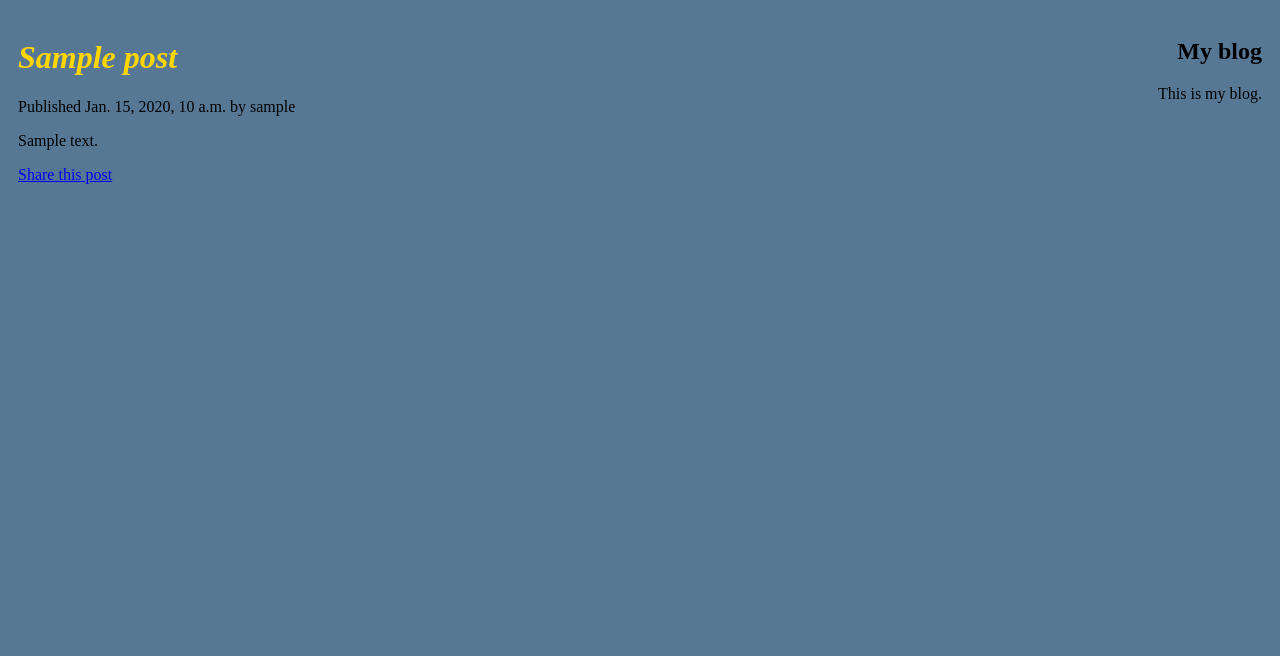
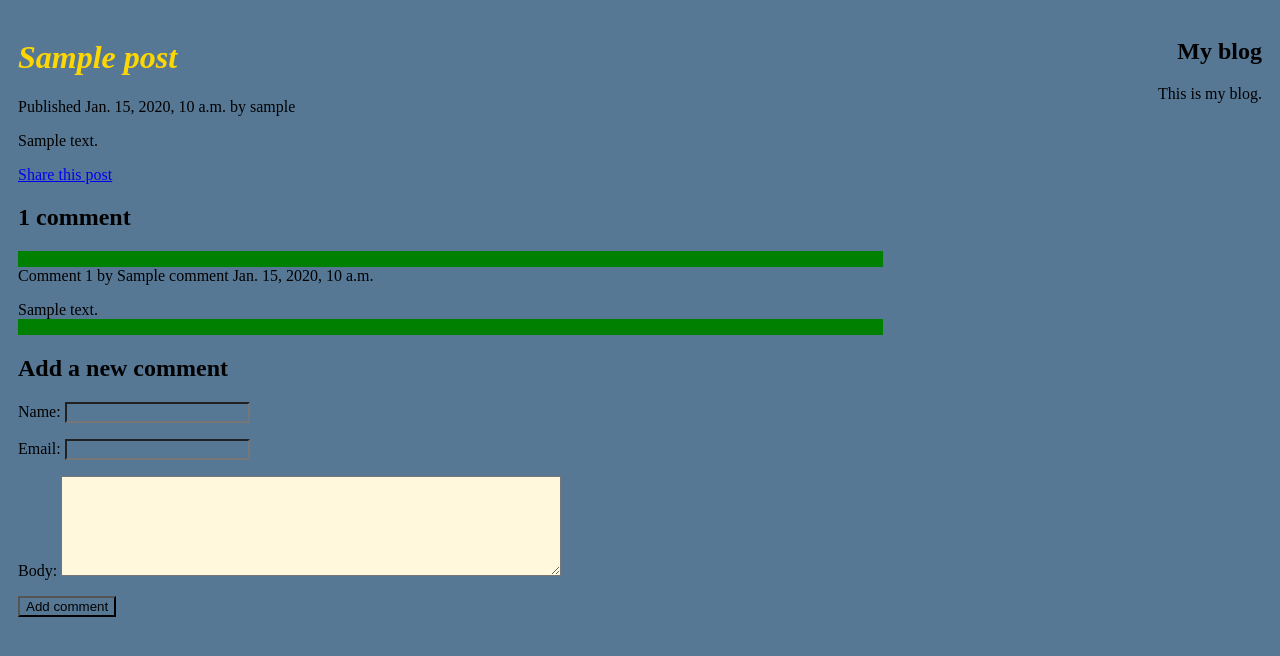
Before and after one commit to yurastepanenko/python-blog, a Django app: a page that uses myblog/blog/templates/blog/post/detail.html in a window 1280 px wide. Shown: the top 656 px of the page. Run offline with Django 4.2, Linux system fonts and the light colour scheme; tables that the repository leaves empty hold one stand-in row (values such as "Sample post").

Commit message:
add comments

```diff
--- a/myblog/blog/forms.py
+++ b/myblog/blog/forms.py
@@ -1,9 +1,18 @@
 from django import forms
+from .models import Comment
 
 
+# форма для отправки постов
 class EmailPostForm(forms.Form):
     name = forms.CharField(max_length=25)
     email = forms.EmailField()
     to = forms.EmailField()
     comments = forms.CharField(required=False,
                                widget=forms.Textarea)
+
+
+# форма для отправки комментариев
+class CommentForm(forms.ModelForm):
+    class Meta:
+        model = Comment
+        fields = ('name', 'email', 'body')
--- a/myblog/blog/models.py
+++ b/myblog/blog/models.py
@@ -3,6 +3,8 @@ from django.utils import timezone
 from django.contrib.auth.models import User
 from django.urls import reverse
 
+
+# Класс для постов
 class Post(models.Model):
     STATUS_CHOICES = (
         ('draft', 'Draft'),
@@ -26,10 +28,27 @@ class Post(models.Model):
                              self.publish.strftime('%d'),
                              self.slug])
 
+    # class Meta:
+    #     ordering = ('-publish','created')
 
-class Meta:
-    ordering = ('-publish',)
+    def __str__(self):
+        return self.title
 
 
-def __str__(self):
-    return self.title
+# Класс для комментариев
+class Comment(models.Model):
+    post = models.ForeignKey(Post, related_name='comments',
+                             on_delete=models.CASCADE)
+    name = models.CharField(max_length=80)
+    email = models.EmailField()
+    body = models.TextField()
+    created = models.DateTimeField(auto_now_add=True)
+    updated = models.DateTimeField(auto_now=True)
+    # отключение неприемлемых комментариев вручную
+    active = models.BooleanField(default=True)
+
+    class Meta:
+        ordering = ('created',)
+
+    def __str__(self):
+        return 'Comment by {} on {}'.format(self.name, self.post)
--- a/myblog/blog/static/css/blog.css
+++ b/myblog/blog/static/css/blog.css
@@ -3,12 +3,11 @@
     background-color: #567895;
     margin: 10 auto;
 }
-
+/*начало колонок*/
 .row {
     display: flex;
 }
 
-/* Create two equal columns that sits next to each other */
 .column {
     flex: 70%;
     padding: 10px;
@@ -17,9 +16,11 @@
 .sidebar {
     flex:30%;
     padding: 10px;
-    height: 300px;
+    height: 200px;
     text-align: right;
 }
+/*конец колонок*/
+
 a:hover{
     color: green;
 }
@@ -31,3 +32,19 @@ h1{
 .btn-submit{
     color: red;
 }
+
+/*форма отзыва*/
+.comment-wrap{
+    max-height: 150px;
+     overflow: hidden;
+    background-color: green;
+    overflow-y: scroll;
+}
+.form-comment{
+   max-height: 150px;
+}
+textarea {
+    height: 100px;
+    width: 500px;
+    background-color: cornsilk;
+}
--- a/myblog/blog/templates/blog/post/detail.html
+++ b/myblog/blog/templates/blog/post/detail.html
@@ -16,6 +16,42 @@
 <p>
     <a href="{% url "blog:post_share" post.id %}">Share this post</a>
 </p>
+
+<!--кол-во комментариев-->
+{% with comments.count as total_comments %}
+    <h2>
+        {{ total_comments }} comment{{ total_comments|pluralize }}
+    </h2>
+{% endwith %}
+
+
+<!--текстовое описание комментариев-->
+<div class="comment-wrap">
+{% for comment in comments %}
+    <div class="comment">
+        <p class="info">
+            Comment {{ forloop.counter }} by {{ comment.name }}
+            {{ comment.created }}
+        </p>
+        {{ comment.body|linebreaks }}
+    </div>
+{% empty %}
+    <p>There are no comments yet.</p>
+{% endfor %}
+</div>
+
+<!--отображение самих комментариев (форма)-->
+{% if new_comment %}
+    <h2>Your comment has been added.</h2>
+{% else %}
+    <h2>Add a new comment</h2>
+    <form action="." method="post" class="form-comment">
+        {{ comment_form.as_p }}
+        {% csrf_token %}
+        <p><input type="submit" value="Add comment"></p>
+    </form>
+{% endif %}
+
 {% endblock %}
 </body>
 </html>
--- a/myblog/blog/views.py
+++ b/myblog/blog/views.py
@@ -1,8 +1,8 @@
 from django.shortcuts import render, get_object_or_404
-from .models import Post
+from .models import Post, Comment
 from django.core.paginator import Paginator, EmptyPage, PageNotAnInteger
 from django.views.generic import ListView
-from .forms import EmailPostForm
+from .forms import EmailPostForm, CommentForm
 from django.core.mail import send_mail
 
 
@@ -11,6 +11,8 @@ class PostListView(ListView):
     context_object_name = 'posts'
     paginate_by = 3
     template_name = 'blog/post/list.html'
+
+
 # Список опубликованных статей
 # def post_list(request):
 #     # return render(request, 'blog/post/list.html')
@@ -45,7 +47,26 @@ def post_detail(request, year, month, day, post):
                              publish__year=year,
                              publish__month=month,
                              publish__day=day)
-    return render(request, 'blog/post/detail.html', {'post': post})
+    # Список активных комментариев к этому посту
+    comments = post.comments.filter(active=True)
+
+    if request.method == 'POST':
+        # Был опубликован комментарий
+        comment_form = CommentForm(data=request.POST)
+        if comment_form.is_valid():
+            # Создать объект комментария, но пока не сохранять в базе данных
+            new_comment = comment_form.save(commit=False)
+            # Назначить текущую публикацию комментарию
+            new_comment.post = post
+            # Сохранить комментарий в базе данных
+            new_comment.save()
+    else:
+        comment_form = CommentForm()
+    return render(request,
+                  'blog/post/detail.html',
+                  {'post': post,
+                   'comments': comments,
+                   'comment_form': comment_form})
 
 
 def post_share(request, post_id):
```
Also changed, not shown: myblog/blog/admin.py (+13 -2 lines).
